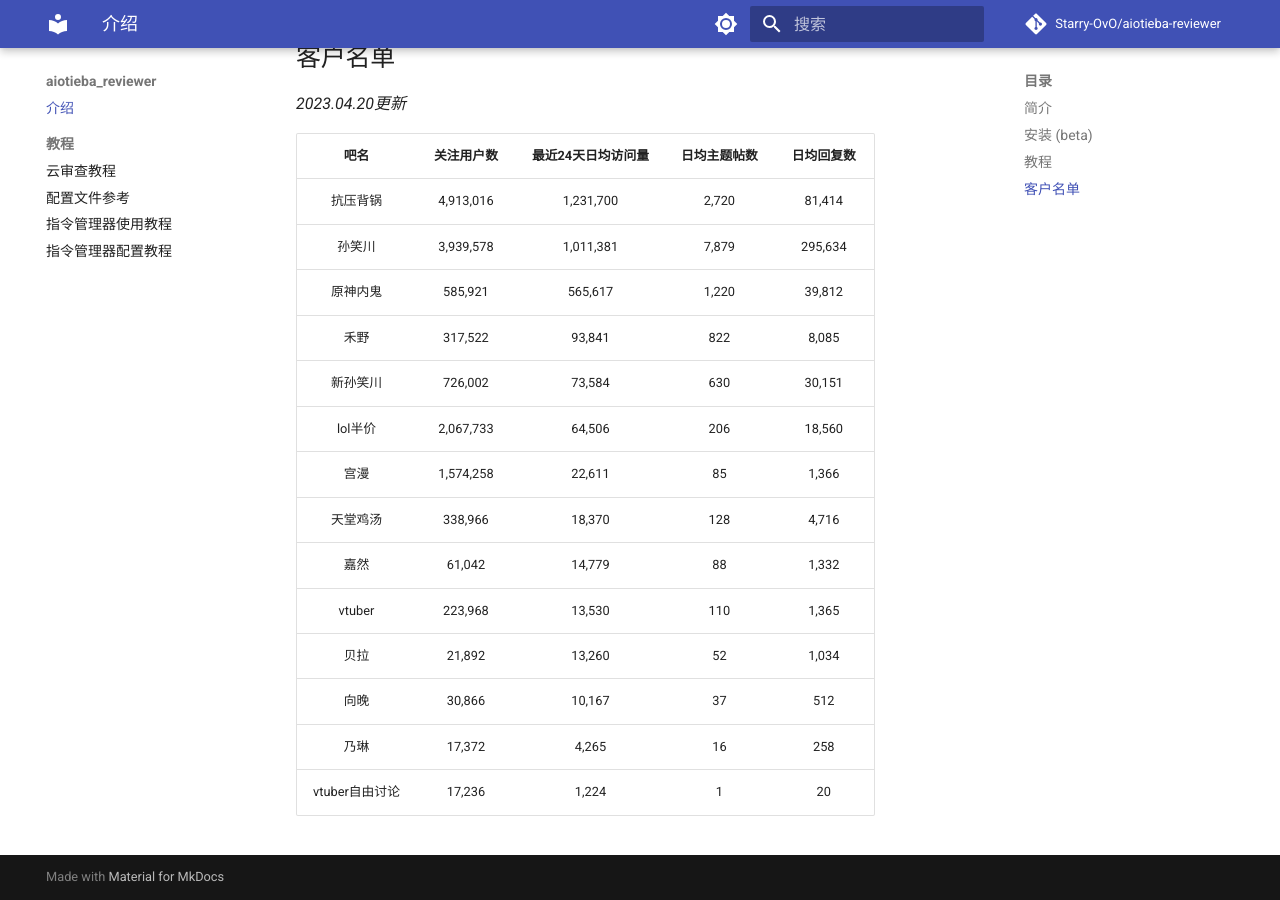
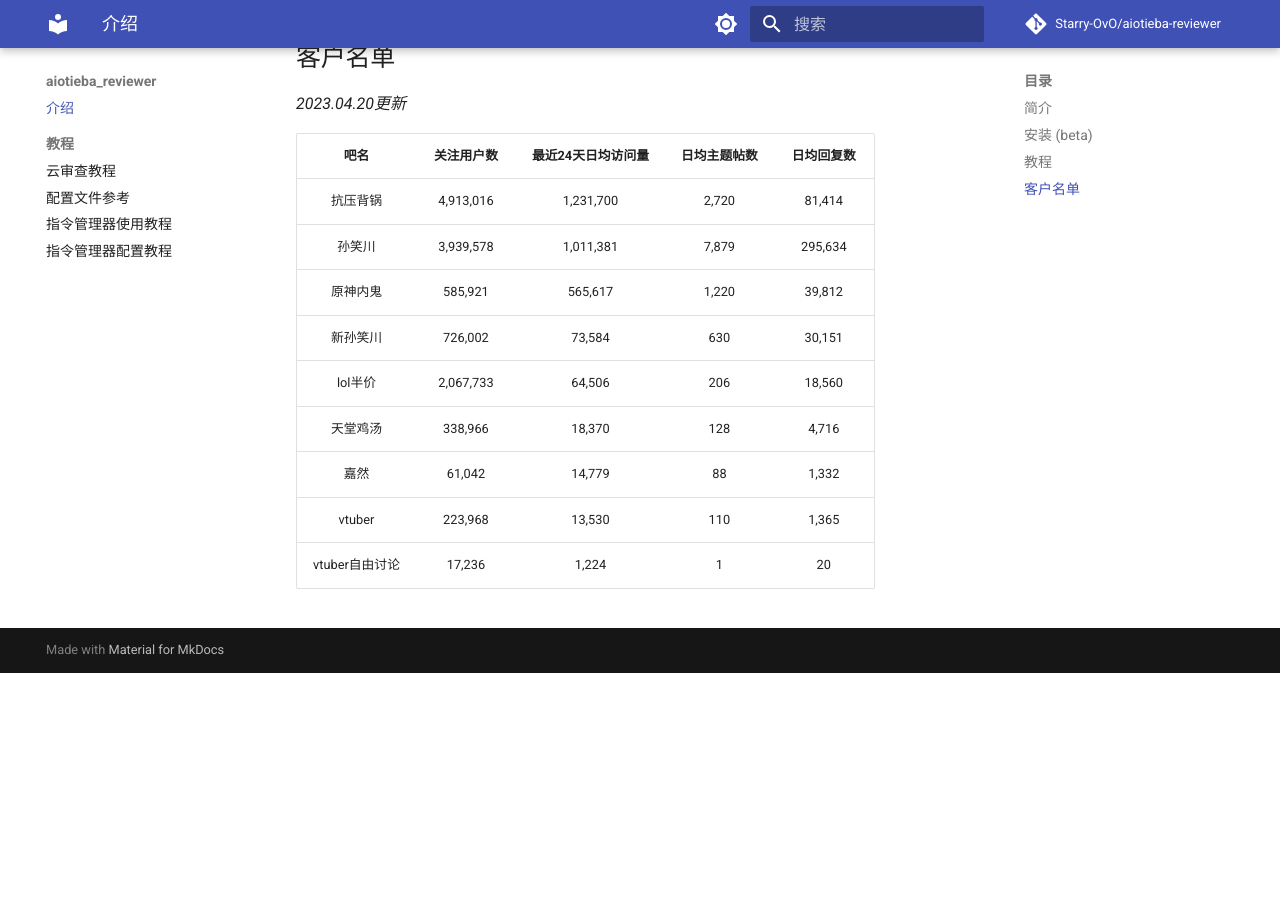
Before and after one commit to lumina37/aiotieba-reviewer, an MkDocs documentation site: the page built from docs/index.md, in a window 1280 px wide and 900 px high, scrolled down 844 px. Built offline with MkDocs 1.6.1 and Material for MkDocs 9.7.7, drawn with Linux system fonts in a browser that asks for light colours; comment, search, counter and statistics services are not loaded; after the commit the page ends 1517 px from its top, so only the background shows below that.

```diff
--- a/docs/index.md
+++ b/docs/index.md
@@ -32,14 +32,9 @@ pip install .
 |    抗压背锅    | 4,913,016  |     1,231,700      |    2,720     |   81,414   |
 |     孙笑川     | 3,939,578  |     1,011,381      |    7,879     |  295,634   |
 |    原神内鬼    |  585,921   |      565,617       |    1,220     |   39,812   |
-|      禾野      |  317,522   |       93,841       |     822      |   8,085    |
 |    新孙笑川    |  726,002   |       73,584       |     630      |   30,151   |
 |    lol半价     | 2,067,733  |       64,506       |     206      |   18,560   |
-|      宫漫      | 1,574,258  |       22,611       |      85      |   1,366    |
 |    天堂鸡汤    |  338,966   |       18,370       |     128      |   4,716    |
 |      嘉然      |   61,042   |       14,779       |      88      |   1,332    |
 |     vtuber     |  223,968   |       13,530       |     110      |   1,365    |
-|      贝拉      |   21,892   |       13,260       |      52      |   1,034    |
-|      向晚      |   30,866   |       10,167       |      37      |    512     |
-|      乃琳      |   17,372   |       4,265        |      16      |    258     |
 | vtuber自由讨论 |   17,236   |       1,224        |      1       |     20     |
```
Also changed, not shown: README.md (+0 -5 lines).
